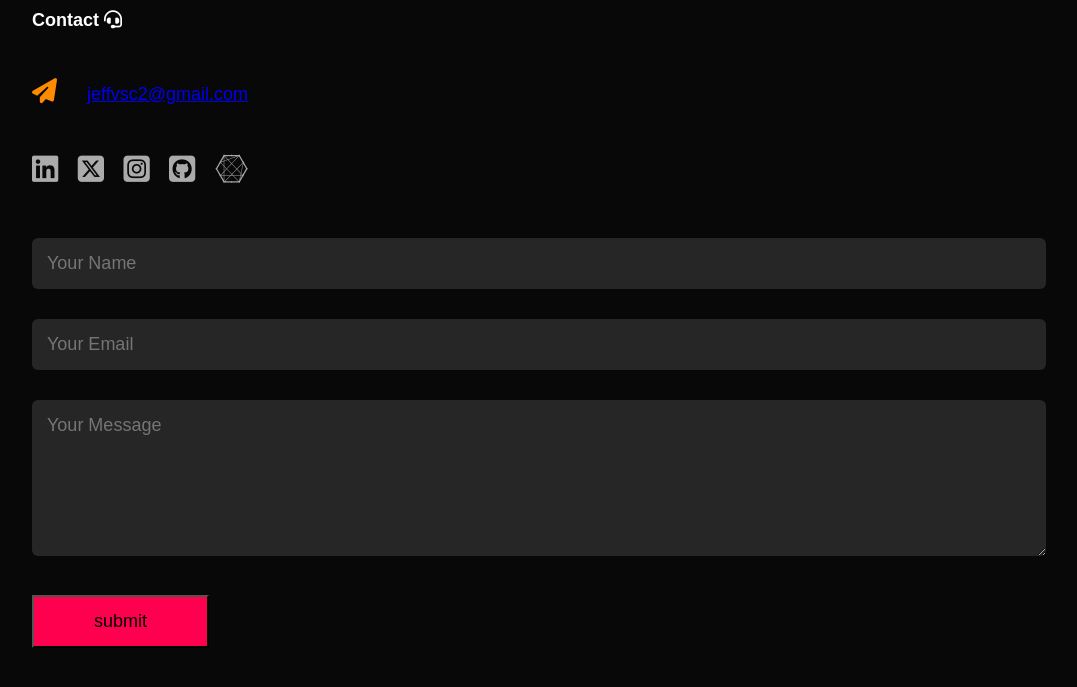
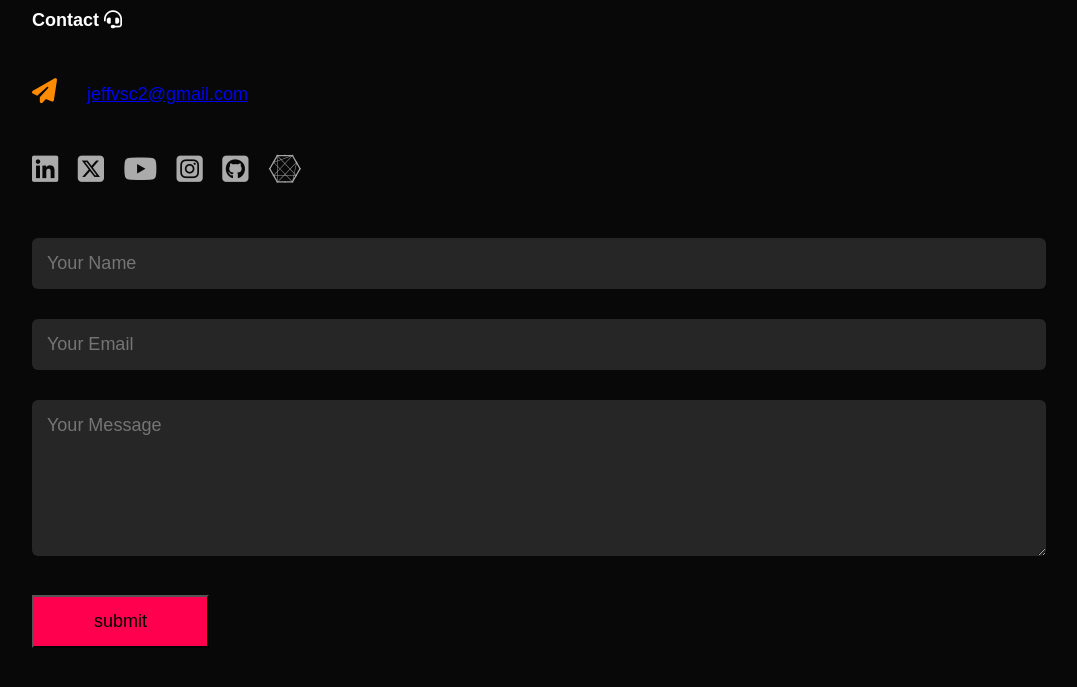
Before and after one commit to jefvsc/home, a plain HTML site: page contact.html in a window 1280 px wide. Shown: the whole page, without its empty margins (96-1173 px from the left). Drawn offline with Linux system fonts and the light colour scheme.

Commit message:
Update contact.html
updated the social links

```diff
--- a/contact.html
+++ b/contact.html
@@ -26,8 +26,9 @@
                               <br>
                               <div class="social-icons">
                                     <a href="social links will be available.html"><i class="fa-brands fa-linkedin"></i></a>
-                                    <a href="social links will be available.html"><i class="fa-brands fa-square-x-twitter"></i></a>
-                                    <a href="social links will be available.html"><i class="fa-brands fa-square-instagram"></i></a>
+                                    <a href="https://x.com/juman_deep"><i class="fa-brands fa-square-x-twitter"></i></a>
+                                    <a href="https://www.youtube.com/@jeffvsc"><i class="fa-brands fa-youtube"></i></a>
+                                    <a href="https://www.instagram.com/jvjeff_/"><i class="fa-brands fa-square-instagram"></i></a>
                                     <a href="social links will be available.html"><i class="fa-brands fa-square-github"></i></a>
                                     <a href="https://g.dev/jumanski"><i class="fa-brands fa-connectdevelop"></i></a>
                               </div>
```
